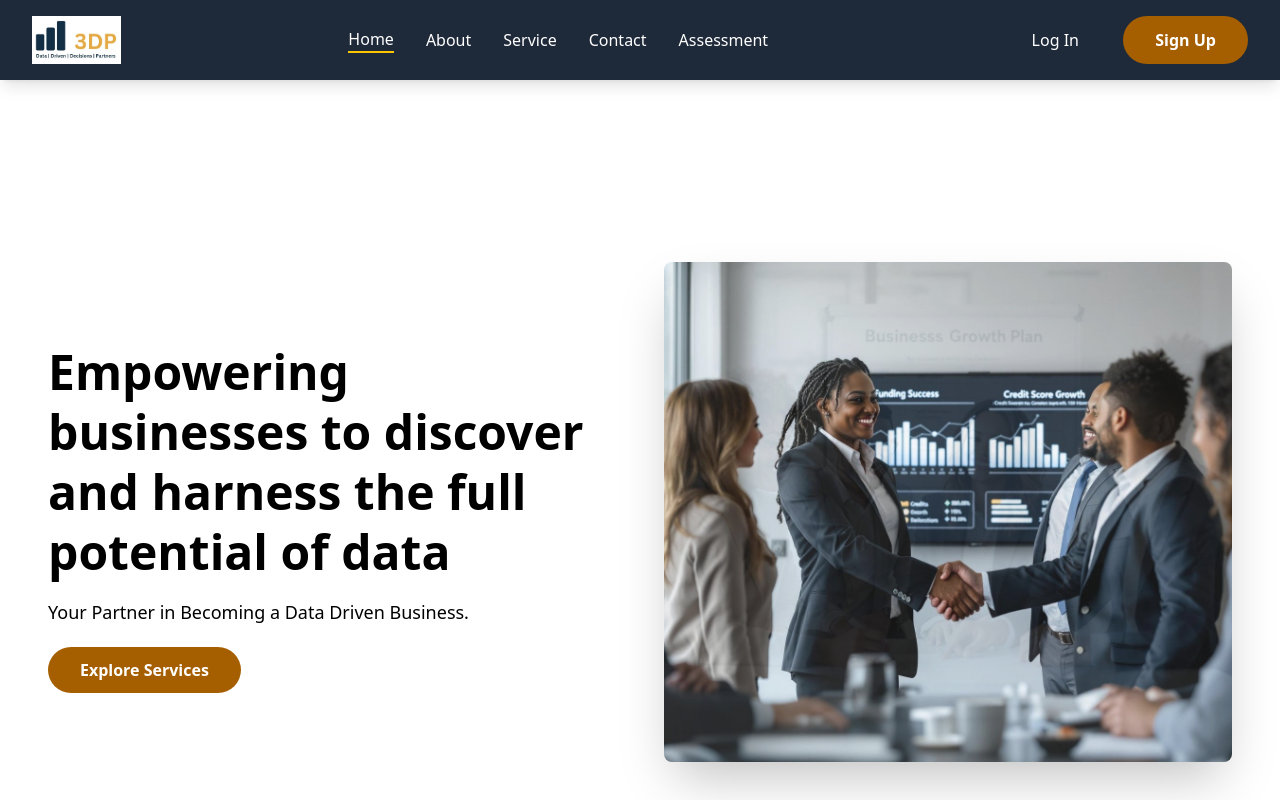
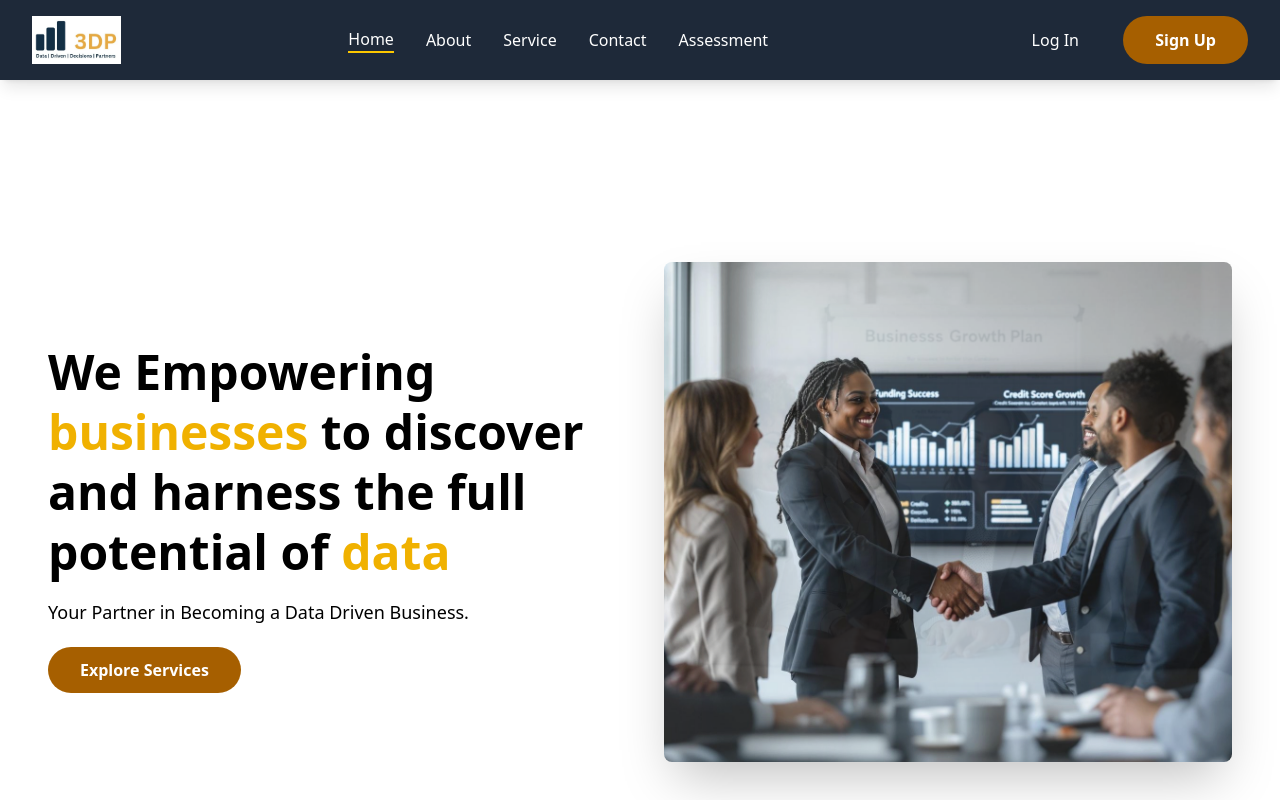
Before and after one commit to Niyonagize6369/3DP-website, a Next.js app: page / in a window 1280 px wide. Shown: the top 800 px of the page. Built offline with nearby package versions, Linux system fonts and the light colour scheme.

Commit message:
ready to push again

```diff
--- a/app/components/Footer.tsx
+++ b/app/components/Footer.tsx
@@ -107,7 +107,8 @@ export const Footer = () => {
 
         <div className="mt-12 border-t border-gray-700 pt-8 flex justify-center">
           <p className="text-white text-sm text-center">
-            &copy; {new Date().getFullYear()} 3DP.rw All rights reserved.
+            &copy; {new Date().getFullYear()} <span className="text-yellow-500">3DP</span>.rw All rights
+            reserved.
           </p>
         </div>
       </div>
--- a/app/components/Hero.tsx
+++ b/app/components/Hero.tsx
@@ -36,8 +36,9 @@ const Hero = () => {
           transition={{ duration: 0.8 }}
         >
           <h1 className="text-4xl md:text-5xl font-bold text-black mb-4 leading-tight">
-            Empowering businesses to discover and harness the full potential of
-            data
+            We Empowering <span className="text-yellow-500">businesses </span>
+            to discover and harness the full potential of{" "}
+            <span className="text-yellow-500">data</span>
           </h1>
           <p className="text-lg text-black mb-8">
             Your Partner in Becoming a Data Driven Business.
```
